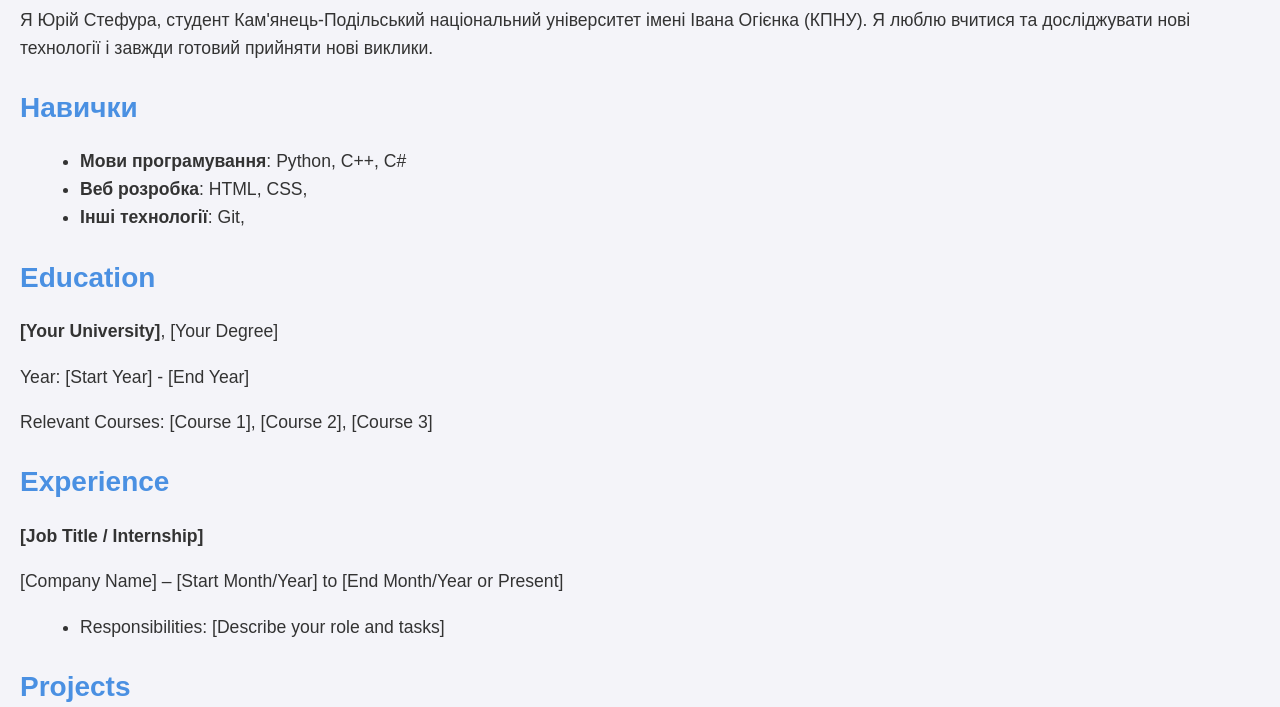
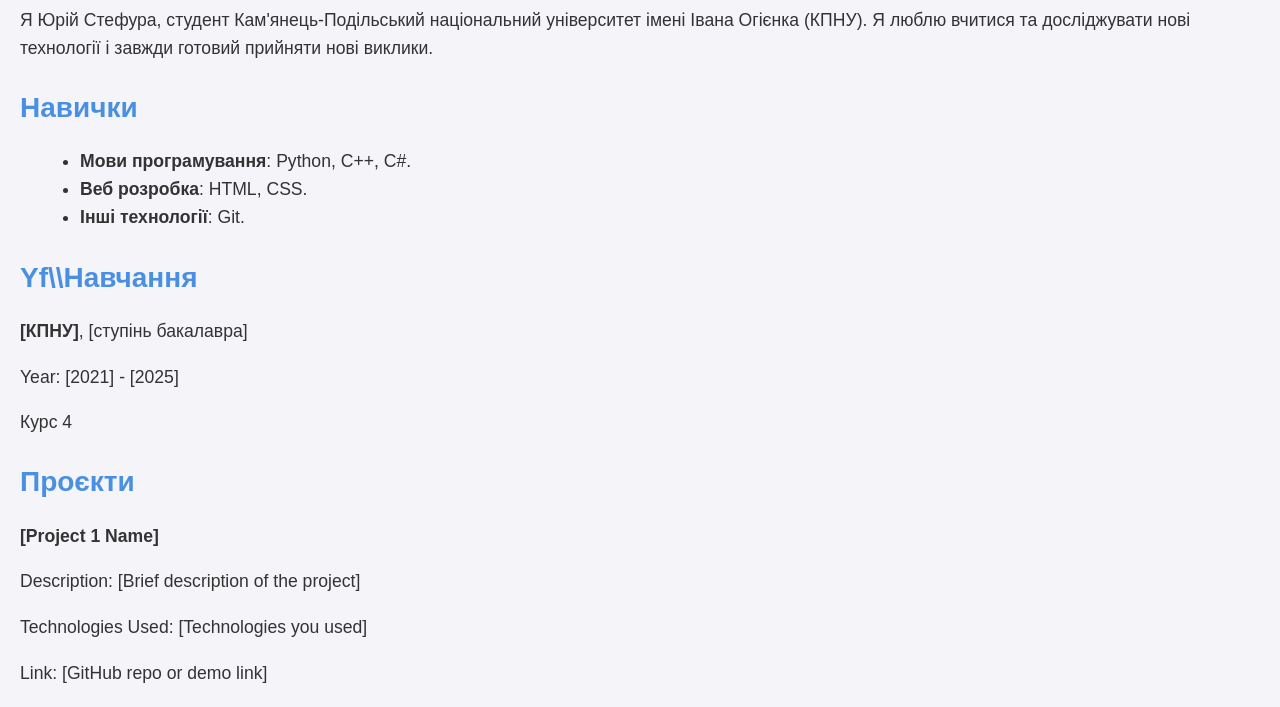
Before and after one commit to IT-Kamianets/yurastefura, a plain HTML site: page index.html in a window 1280 px wide. Shown: the part 93-800 px from the top of the page. Drawn offline with Linux system fonts and the light colour scheme.

Commit message:
Update index.html

```diff
--- a/index.html
+++ b/index.html
@@ -43,24 +43,17 @@
 
     <h2>Навички</h2>
     <ul>
-        <li><strong>Мови програмування</strong>: Python, C++, C# </li>
-        <li><strong>Веб розробка</strong>: HTML, CSS, </li>
-        <li><strong>Інші технології</strong>: Git, </li>
+        <li><strong>Мови програмування</strong>: Python, C++, C#. </li>
+        <li><strong>Веб розробка</strong>: HTML, CSS. </li>
+        <li><strong>Інші технології</strong>: Git. </li>
     </ul>
 
-    <h2>Education</h2>
-    <p><strong>[Your University]</strong>, [Your Degree]</p>
-    <p>Year: [Start Year] - [End Year]</p>
-    <p>Relevant Courses: [Course 1], [Course 2], [Course 3]</p>
+    <h2>Yf\\Навчання</h2>
+    <p><strong>[КПНУ]</strong>, [ступінь бакалавра]</p>
+    <p>Year: [2021] - [2025]</p>
+    <p>Курс 4</p>
 
-    <h2>Experience</h2>
-    <p><strong>[Job Title / Internship]</strong></p>
-    <p>[Company Name] – [Start Month/Year] to [End Month/Year or Present]</p>
-    <ul>
-        <li>Responsibilities: [Describe your role and tasks]</li>
-    </ul>
-
-    <h2>Projects</h2>
+    <h2>Проєкти</h2>
     <p><strong>[Project 1 Name]</strong></p>
     <p>Description: [Brief description of the project]</p>
     <p>Technologies Used: [Technologies you used]</p>
```
